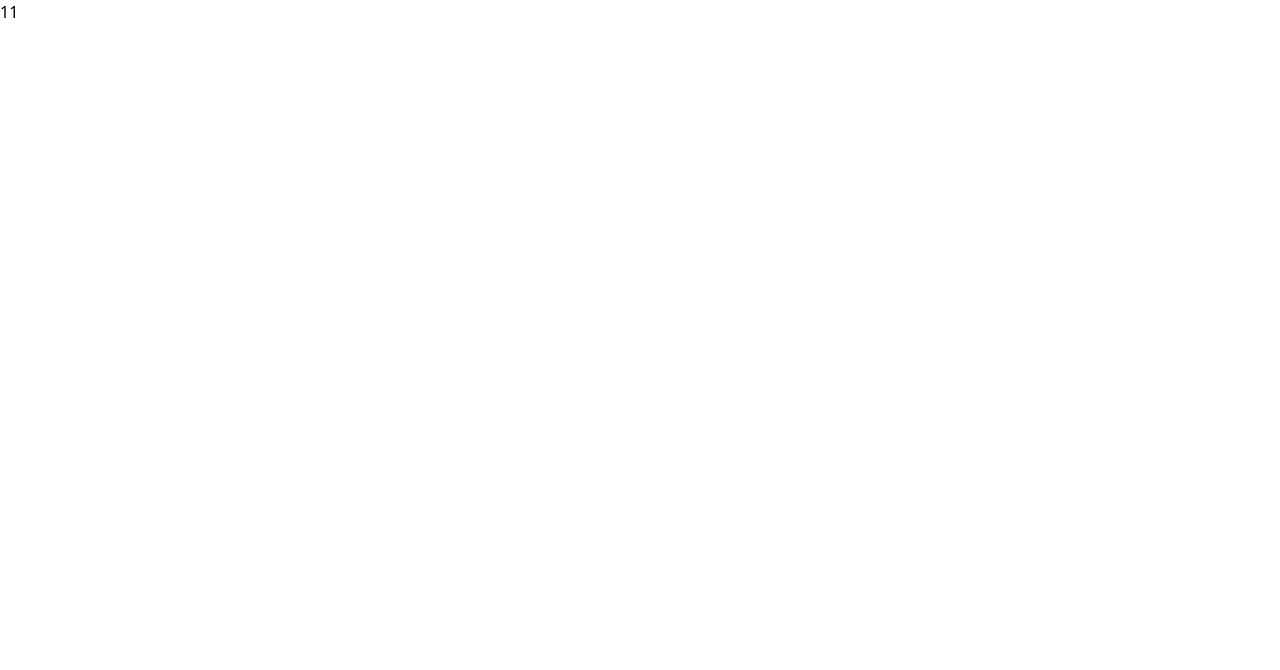
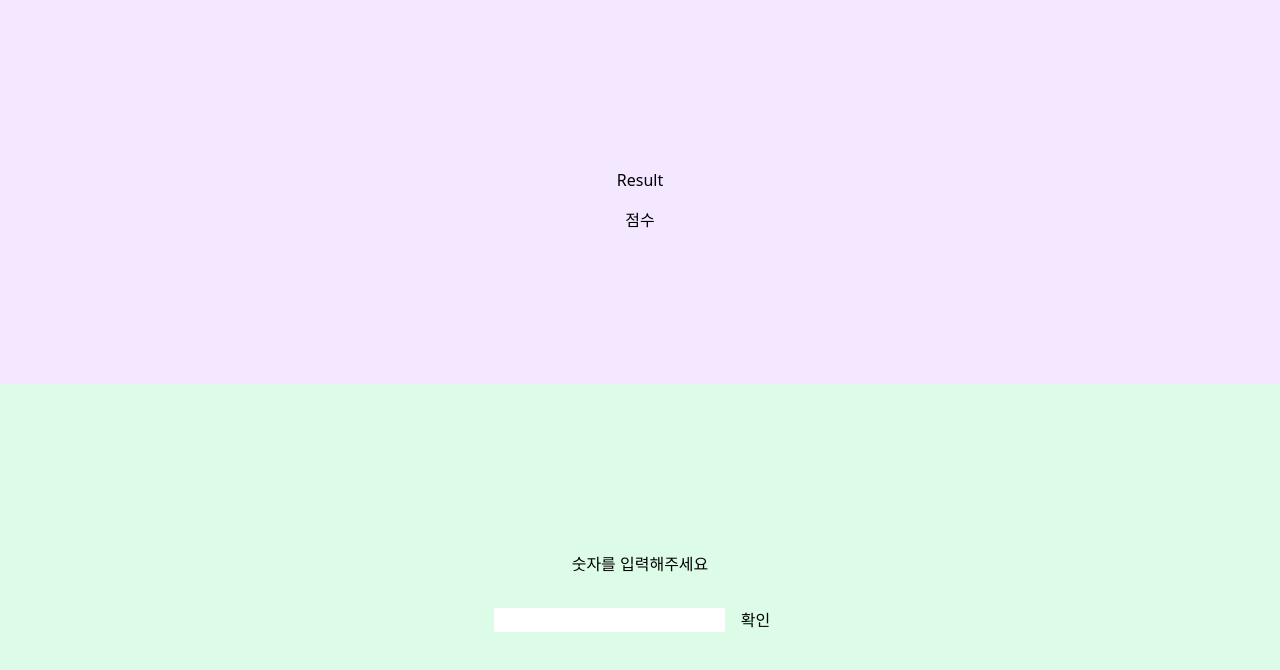
Before and after one commit to Prkskhn/BlockchainSchool, a React (Create React App) app: page / in a window 1280 px wide. Shown: the top 670 px of the page. Built offline with nearby package versions, Linux system fonts and the light colour scheme.

Commit message:
ui setting

```diff
--- a/src/App.jsx
+++ b/src/App.jsx
@@ -1,5 +1,13 @@
+import Input from "./components/Input";
+import Result from "./components/Result";
+
 function App() {
-  return <div className="App">11</div>;
+  return (
+    <div className="bg-red-100 min-w-full min-h-screen flex flex-col justify-center items-center ">
+      <Result />
+      <Input />
+    </div>
+  );
 }
 
 export default App;
--- /dev/null
+++ b/src/components/Input.jsx
@@ -0,0 +1,13 @@
+const Input = () => {
+  return (
+    <div className="bg-green-100 min-w-full grow flex flex-col justify-center items-center">
+      <div className="m-4">숫자를 입력해주세요</div>
+      <div>
+        <input type="text" />
+        <button className="m-4">확인</button>
+      </div>
+    </div>
+  );
+};
+
+export default Input;
--- /dev/null
+++ b/src/components/Result.jsx
@@ -0,0 +1,10 @@
+const Result = () => {
+  return (
+    <div className="bg-purple-100 min-w-full grow flex flex-col justify-center items-center">
+      <div className="m-4">Result</div>
+      <div>점수</div>
+    </div>
+  );
+};
+
+export default Result;
--- a/src/index.js
+++ b/src/index.js
@@ -1,15 +1,11 @@
-import React from 'react';
-import ReactDOM from 'react-dom/client';
-import './index.css';
-import App from './App';
-import reportWebVitals from './reportWebVitals';
+import React from "react";
+import ReactDOM from "react-dom/client";
+import "./index.css";
+import App from "./App";
+import reportWebVitals from "./reportWebVitals";
 
-const root = ReactDOM.createRoot(document.getElementById('root'));
-root.render(
-  <React.StrictMode>
-    <App />
-  </React.StrictMode>
-);
+const root = ReactDOM.createRoot(document.getElementById("root"));
+root.render(<App />);
 
 // If you want to start measuring performance in your app, pass a function
 // to log results (for example: reportWebVitals(console.log))
```
